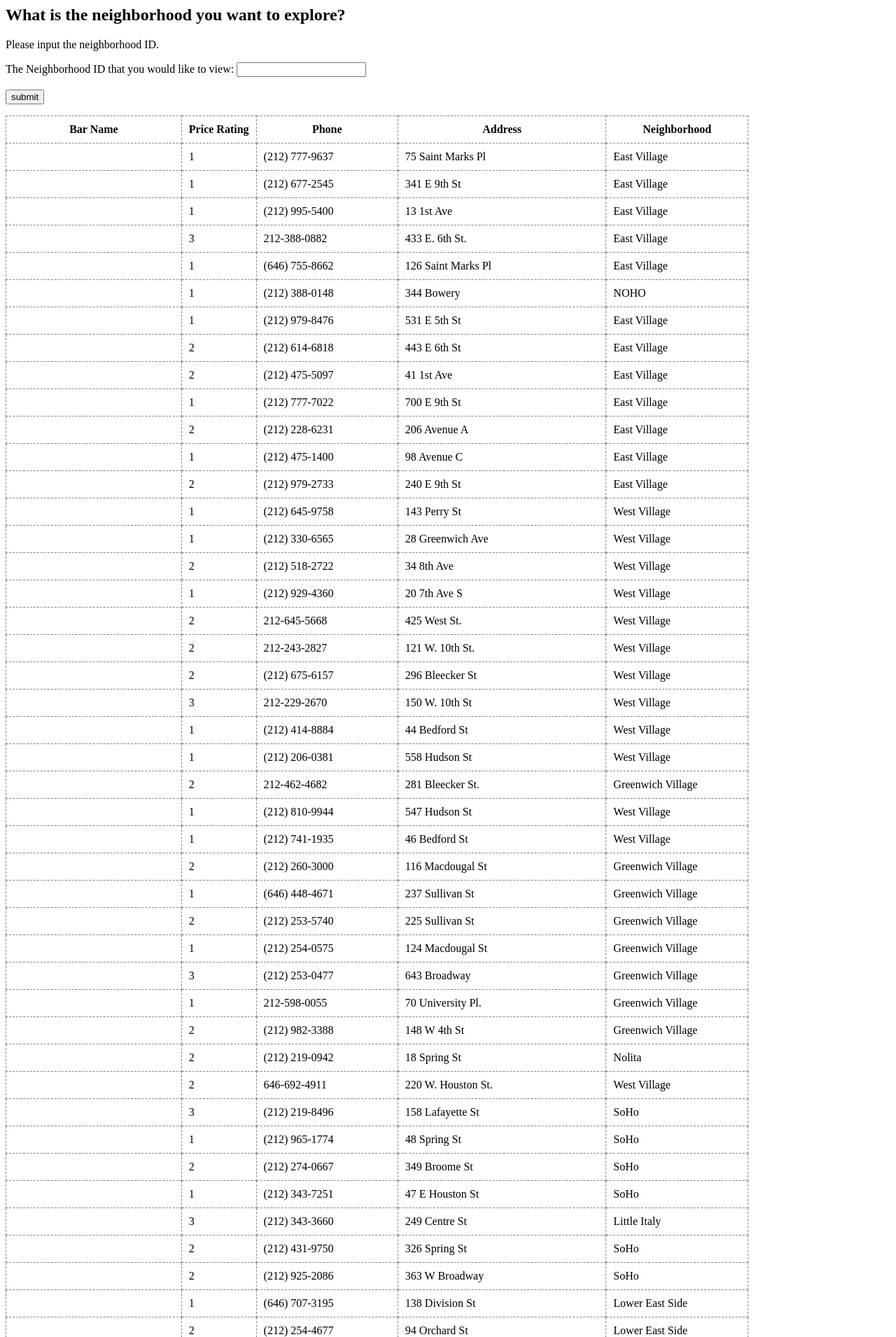
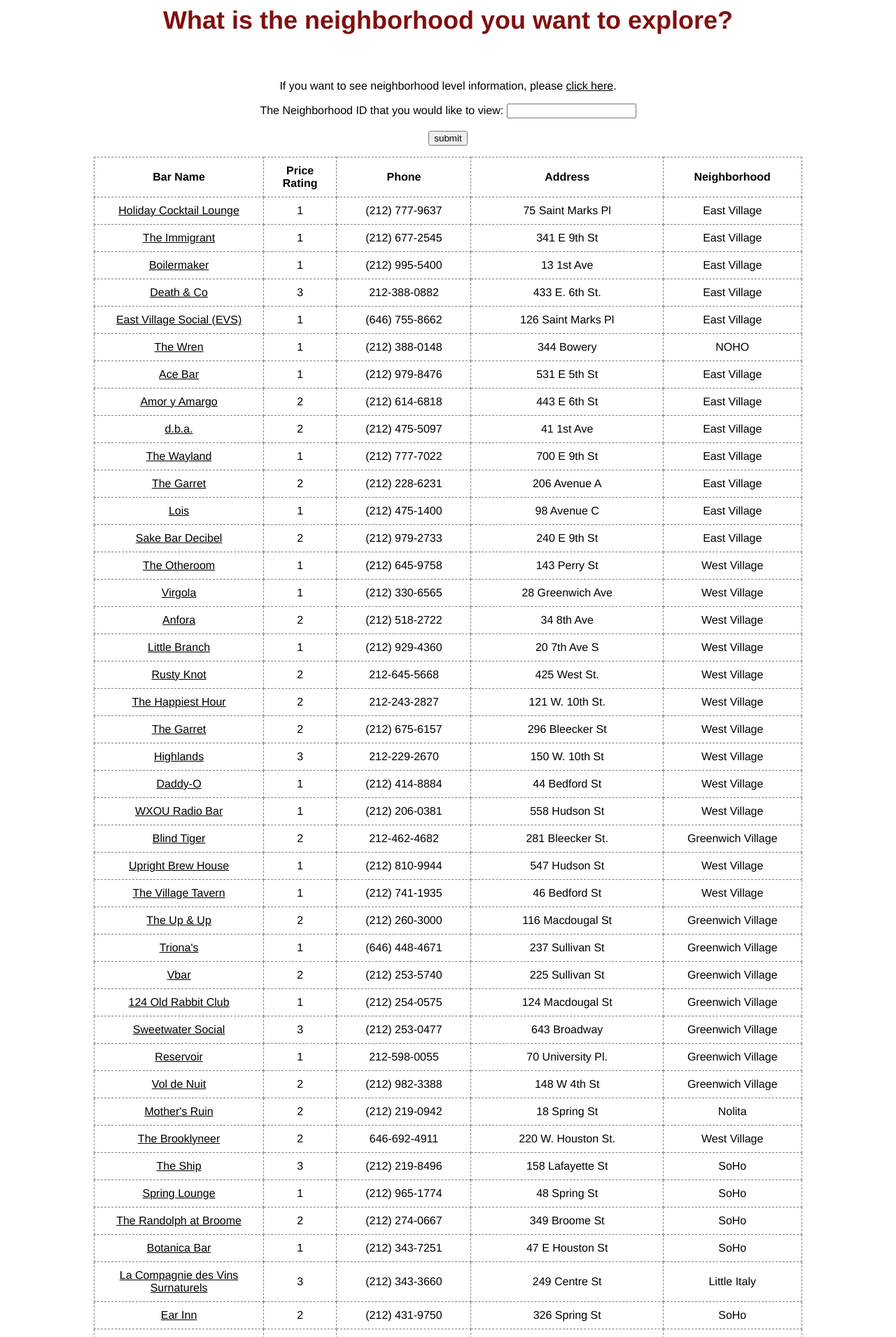
Before and after one commit to SophieNiu/advancedpythonfinal, a Flask app: page /bars in a window 1280 px wide. Shown: the top 1910 px of the page at 70% size. Run offline with Flask 2, Linux system fonts and the light colour scheme; data comes from the database, SQL or seed files in the repository.

Commit message:
format the pages

```diff
--- a/static/style.css
+++ b/static/style.css
@@ -1,11 +1,19 @@
-/* body {
-    background-color: #800f0e;
-} */
+body {
+    /* background-color: #800f0e; */
+    font-family: Helvetica, Verdana, sans-serif;
+    text-align: center;
+}
+
 h1 {
     color: white;
-    font-family: Helvetica, Verdana, sans-serif;
     font-size: 44;
     text-align: center;
+}
+
+h2 {
+    color: #800f0e;
+    font-size: 36;
+    /* text-align: center; */
 }
 
 table,
@@ -29,6 +37,7 @@ td {
 .box {
     position: relative;
     display: inline-block;
+    color: white;
 }
 
 .box .text {
@@ -38,7 +47,7 @@ td {
     left: 0;
     right: 0;
     top: 40%; /* Adjust this value to move the positioned div up and down */
-    text-align: center;
+    /* text-align: center; */
     width: 60%;
     background: lightgray;
 }
@@ -49,13 +58,28 @@ td {
     margin: 0 auto;
     left: 0;
     right: 0;
-    top: 70%; /* Adjust this value to move the positioned div up and down */
-    text-align: center;
+    top: 65%; /* Adjust this value to move the positioned div up and down */
+    /* text-align: center; */
     width: 55%;
     /* background: lightgray; */
-    color: white;
-    font-size: 40px;
+    font-size: 30px;
 }
+a .box .link {
+    text-decoration: none;
+}
+
 a {
-    color: white;
+    color: black;
+    /* text-decoration: none; */
 }
+
+a:hover {
+    color: #800f0e;
+}
+
+table {
+    width: 80%;
+    align-content: center;
+    text-align: center;
+    justify-content: center;
+}
--- a/templates/bars.html
+++ b/templates/bars.html
@@ -2,12 +2,18 @@
 
 {% if nid == '' %}
 <h2>What is the neighborhood you want to explore?</h2>
-<p>Please input the neighborhood ID.</p>
+<br />
 {% else %}
 <h2>Here are the bars in {{filtered_bars[0][-1]}}</h2>
 <br />
 {% endif %}
 
+<div>
+    <p>
+        If you want to see neighborhood level information, please
+        <a href="/neighborhoods">click here</a>.
+    </p>
+</div>
 <form action="/bars" method="POST">
     The Neighborhood ID that you would like to view:
     <input type="text" name="nid" />
@@ -16,7 +22,7 @@
     <input type="submit" value="submit" />
 </form>
 
-<table border="1">
+<table align="center" border="1">
     <tr>
         <!-- <th>ID</th> -->
         <th>Bar Name</th>
--- a/templates/neighborhoods.html
+++ b/templates/neighborhoods.html
@@ -1,6 +1,6 @@
 <link rel="stylesheet" href="/static/style.css" />
 
-<h1>New York City Neighborhoods</h1>
+<h2>New York City Neighborhoods</h2>
 <div>
     <p>
         Browse the neighborhoods, and then input the neighborhood ID to view
@@ -42,7 +42,7 @@
     <br />
 </form>
 
-<table border="1">
+<table align="center" border="1">
     <tr>
         <th>ID</th>
         <th>Name</th>
```
Also changed, not shown: templates/index.html (+8 -1 lines).
